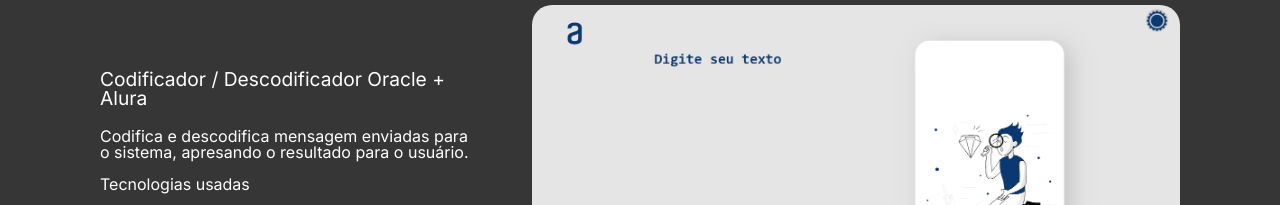
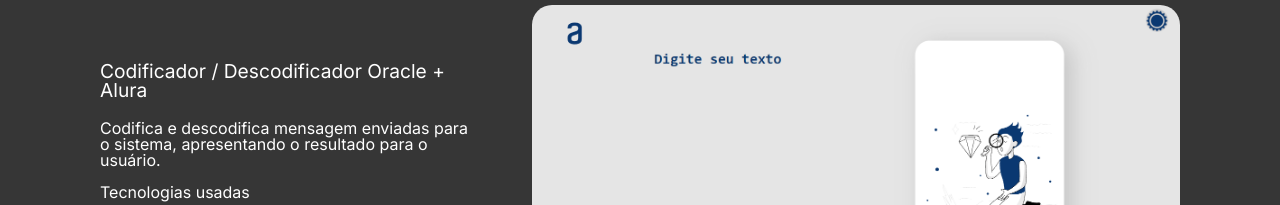
Before and after one commit to andersonvsantos/andersonvsantos.github.io, a plain HTML site: page index.html in a window 1280 px wide. Shown: the part 3880-4085 px from the top of the page. Drawn offline with nearby package versions, Linux system fonts and the light colour scheme; files whose address does not match are found by name.

Commit message:
Update index.html
corrigindo o texto projeto

```diff
--- a/index.html
+++ b/index.html
@@ -204,7 +204,7 @@
                     <img src="./assets/img/projetos/descodificador.png" class="projetos-item-imagem">
                     <div class="projetos-item-textoebotoes">
                         <h3 class="projetos-item-titulo">Codificador / Descodificador Oracle + Alura</h3>
-                        <p class="projetos-item-texto">Codifica e descodifica mensagem enviadas para o sistema, apresando o resultado para o usuário.</p>
+                        <p class="projetos-item-texto">Codifica e descodifica mensagem enviadas para o sistema, apresentando o resultado para o usuário.</p>
                         <p class="projetos-item-texto">Tecnologias usadas</p>
                         <div class="projetos-tecnologias">
                             <ul class="projetos-tecnologias-lista">
```
